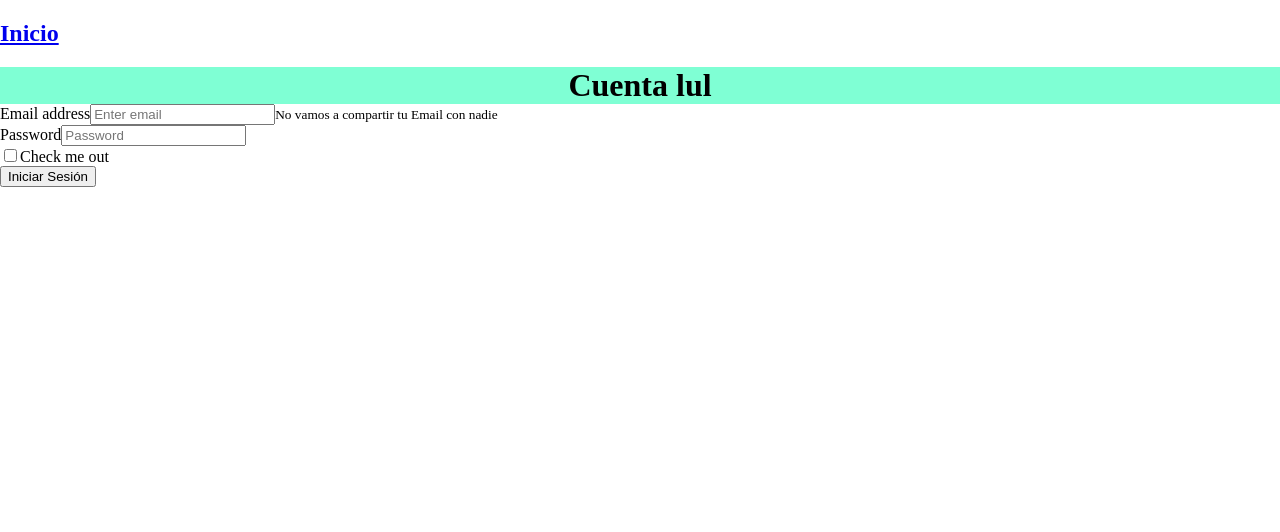
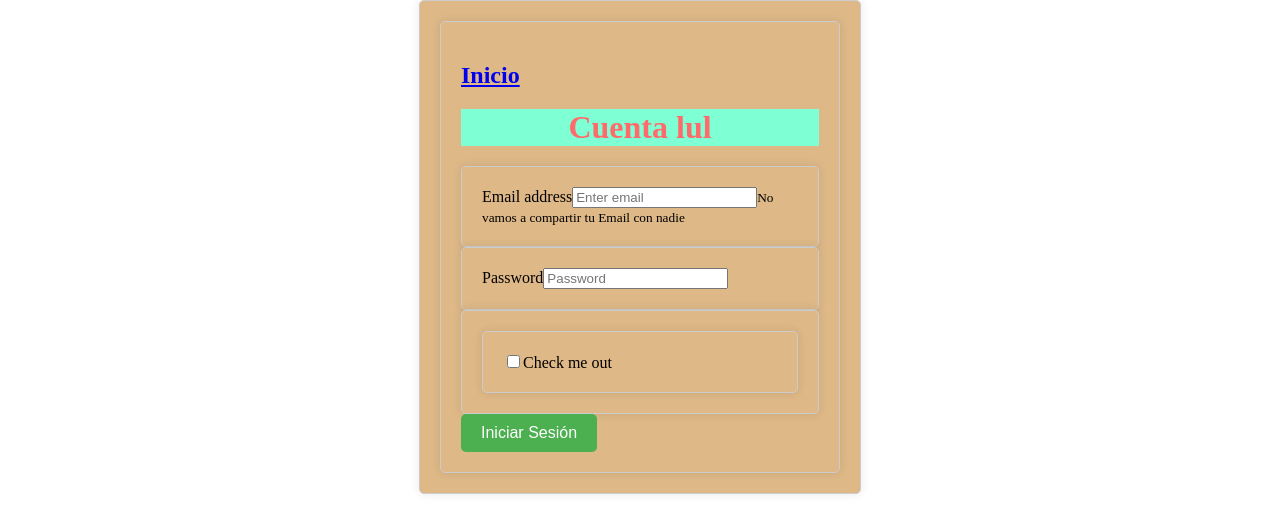
Before and after one commit to MateoMajlin/TP-Proyecto, a React (Create React App) app: page /Cuenta in a window 1280 px wide. Shown: the top 532 px of the page. Built offline with nearby package versions, Linux system fonts and the light colour scheme.

Commit message:
Update Cuenta.module.css

```diff
--- a/src/Cuenta.module.css
+++ b/src/Cuenta.module.css
@@ -1,6 +1,64 @@
 body{
     background-color: white;
 }
-div{
-    background-color: white;
+/* Cuenta.module.css */
+
+/* Estilos para el contenedor principal */
+div {
+  max-width: 400px;
+  margin: auto;
+  padding: 20px;
+  border: 1px solid #ccc;
+  border-radius: 5px;
+  box-shadow: 0 0 10px rgba(0, 0, 0, 0.1);
 }
+
+/* Estilos para el encabezado */
+.top {
+  text-align: right;
+}
+
+/* Estilos para el título */
+.merengue {
+  color: #ff6b6b;
+}
+
+/* Estilos para el formulario */
+Form {
+  margin-top: 20px;
+}
+
+/* Estilos para las etiquetas del formulario */
+Form.Label {
+  font-weight: bold;
+}
+
+/* Estilos para los campos de entrada del formulario */
+Form.Control {
+  margin-bottom: 10px;
+}
+
+/* Estilos para el botón del formulario */
+Button {
+  background-color: #4caf50;
+  color: white;
+  border: none;
+  padding: 10px 20px;
+  text-align: center;
+  text-decoration: none;
+  display: inline-block;
+  font-size: 16px;
+  border-radius: 5px;
+  cursor: pointer;
+}
+
+Button:hover {
+  background-color: #45a049;
+}
+
+/* Estilos para el mensaje de éxito */
+p[style="color: green;"] {
+  margin-top: 10px;
+  color: green;
+  font-weight: bold;
+}
```
